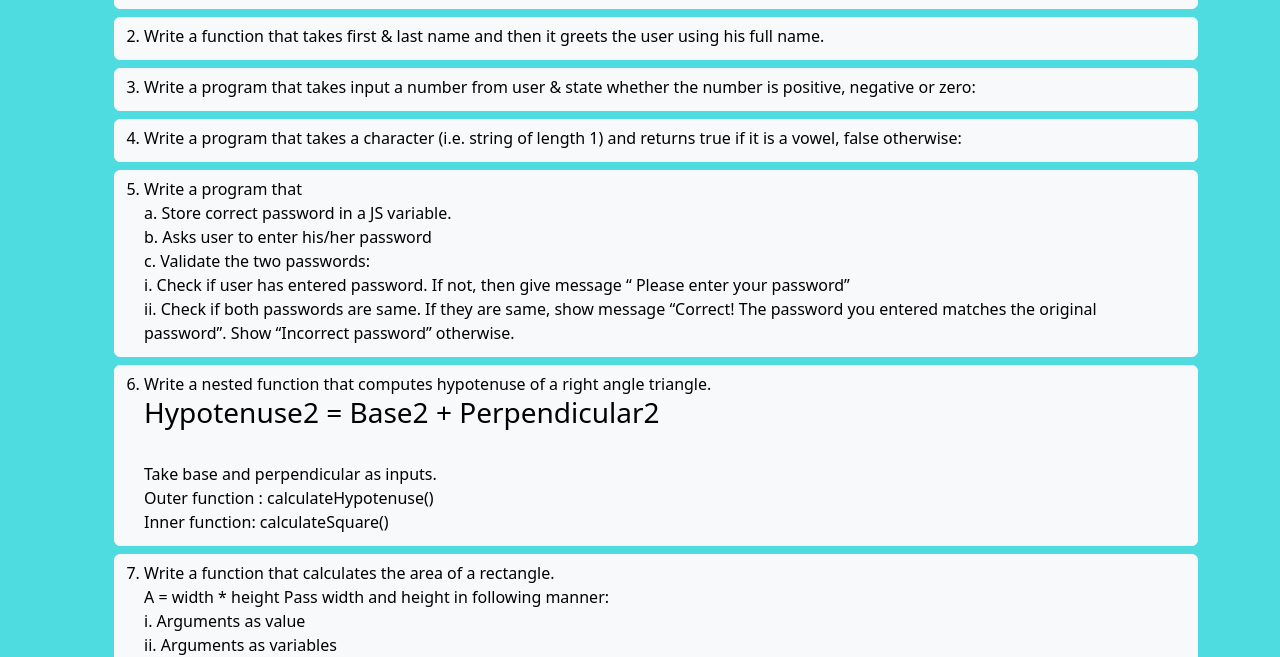
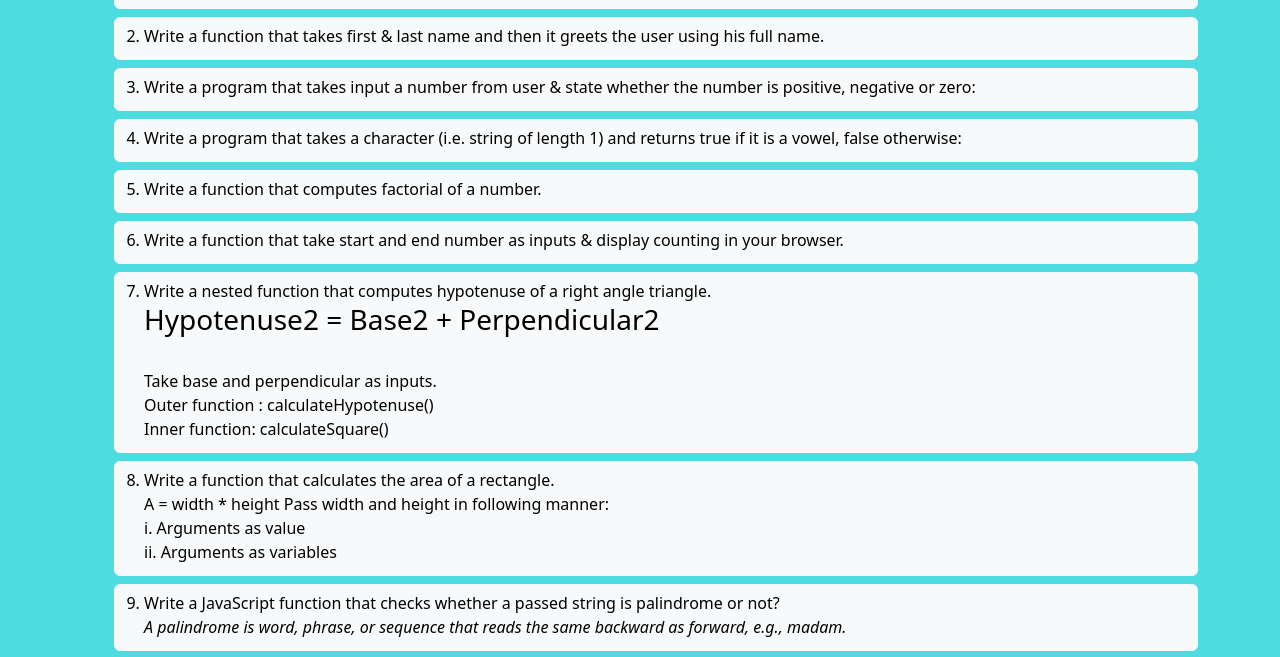
Before and after one commit to rabiayousuf187/JS_Assign_03-Chapter31-42-SMIT-20May2023, a plain HTML site: page pages/function.html in a window 1280 px wide. Shown: the part 125-782 px from the top of the page. Drawn offline with nearby package versions, Linux system fonts and the light colour scheme.

Commit message:
Ques update

```diff
--- a/pages/function.html
+++ b/pages/function.html
@@ -42,16 +42,11 @@
           </button>
 
           <button class="btn btn-light" type="button" onclick="ques5()">
-            <li class="ques">Write a program that
-              <br>a. Store correct password in a JS variable.
-              <br>b. Asks user to enter his/her password
-              <br>c. Validate the two passwords:
-              <br>i. Check if user has entered password. If not, then
-              give message “ Please enter your password”
-              <br>ii. Check if both passwords are same. If they are
-              same, show message “Correct! The password you
-              entered matches the original password”. Show
-              “Incorrect password” otherwise.</li>
+            <li class="ques">Write a function that computes factorial of a number.</li>
+          </button>
+
+          <button class="btn btn-light" type="button" onclick="ques7()">
+            <li class="ques">Write a function that take start and end number as inputs & display counting in your browser.</li>
           </button>
 
           <button class="btn btn-light" type="button" onclick="ques8()">
```
